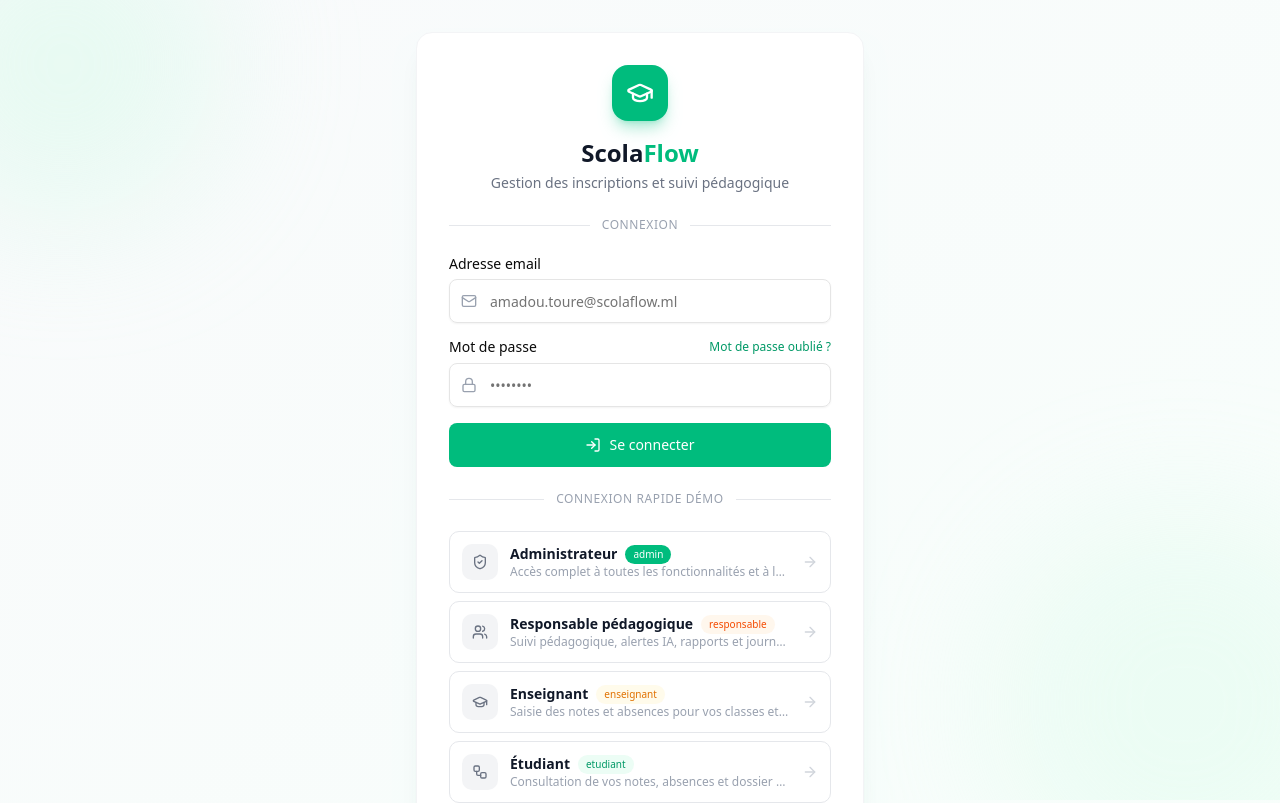
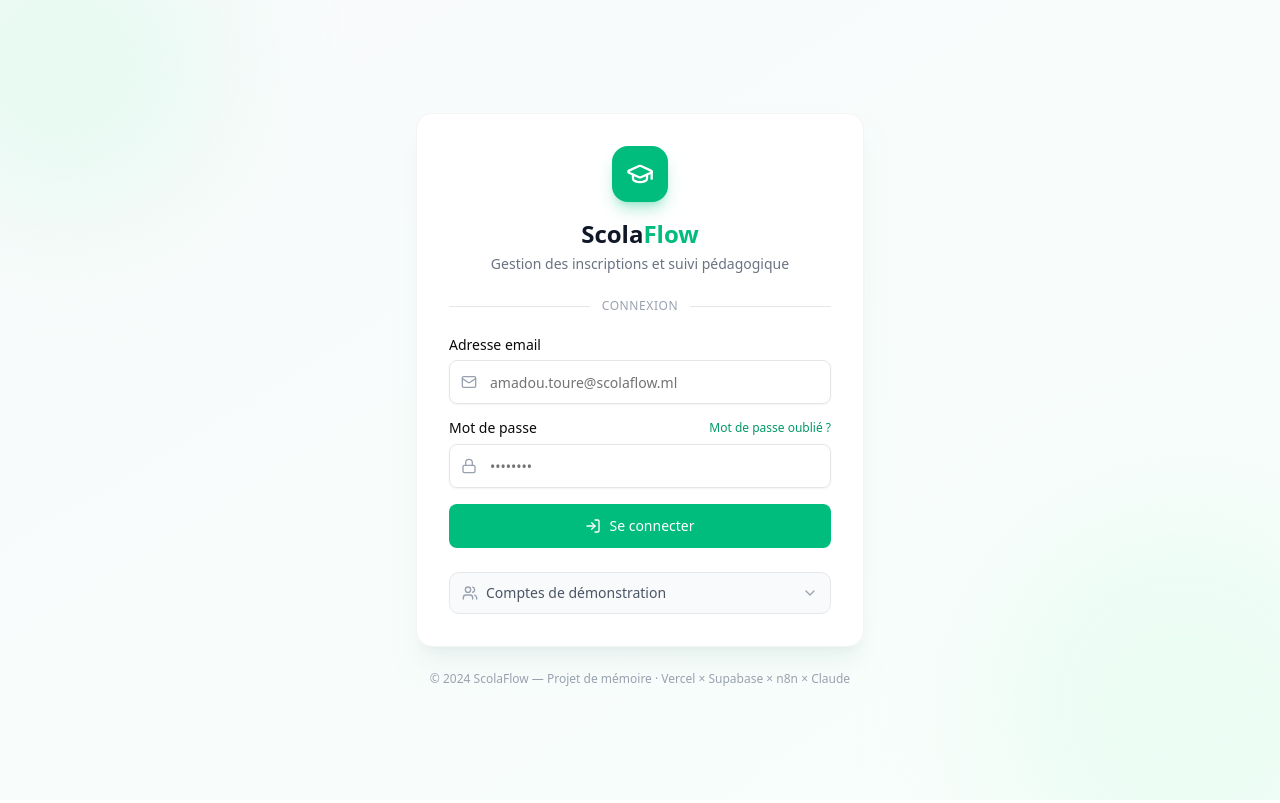
Before and after one commit to amasbarry223/Projet_Memoire-, a Next.js app: page / in a window 1280 px wide. Shown: the top 803 px of the page. Built offline with nearby package versions, Linux system fonts and the light colour scheme.

Commit message:
a4037d34-2598-4d2f-a728-2b29ef92be93

```diff
--- a/src/components/dashboard/login-view.tsx
+++ b/src/components/dashboard/login-view.tsx
@@ -12,6 +12,7 @@ import {
   Users,
   ArrowRight,
   AlertCircle,
+  ChevronDown,
 } from "lucide-react";
 import { Input } from "@/components/ui/input";
 import { Label } from "@/components/ui/label";
@@ -53,6 +54,7 @@ export function LoginView() {
   const [password, setPassword] = useState("");
   const [error, setError] = useState<string | null>(null);
   const [loading, setLoading] = useState(false);
+  const [showDemo, setShowDemo] = useState(false);
 
   function afterLogin(role: Role) {
     setView(defaultView[role]);
@@ -187,17 +189,27 @@ export function LoginView() {
             </Button>
           </form>
 
-          {/* Séparateur quick login */}
-          <div className="my-6 flex items-center gap-3">
-            <span className="h-px flex-1 bg-gray-200" />
-            <span className="text-xs font-medium uppercase tracking-wider text-gray-400">
-              Connexion rapide démo
+          {/* Bascule comptes démo (masqués par défaut) */}
+          <div className="mt-6">
+            <button
+              type="button"
+              onClick={() => setShowDemo((v) => !v)}
+              className="flex w-full items-center justify-between rounded-lg border border-gray-200 bg-gray-50 px-3 py-2.5 text-sm font-medium text-gray-600 transition hover:bg-gray-100"
+              aria-expanded={showDemo}
+            >
+              <span className="flex items-center gap-2">
+                <Users className="size-4 text-gray-400" />
+                Comptes de démonstration
               </span>
-            <span className="h-px flex-1 bg-gray-200" />
-          </div>
+              <ChevronDown
+                className={`size-4 text-gray-400 transition-transform ${
+                  showDemo ? "rotate-180" : ""
+                }`}
+              />
+            </button>
 
-          {/* Quick login par rôle */}
-          <div className="space-y-2">
+            {showDemo && (
+              <div className="mt-2 space-y-2">
                 {demoAccounts.map((account) => {
                   const Icon = roleIcons[account.role];
                   return (
@@ -230,6 +242,8 @@ export function LoginView() {
                   );
                 })}
               </div>
+            )}
+          </div>
         </div>
 
         {/* Pied */}
--- /dev/null
+++ b/upload/verify-hidden.json
@@ -0,0 +1,28 @@
+{
+  "choices": [
+    {
+      "finish_reason": "stop",
+      "index": 0,
+      "message": {
+        "content": "PASS\n\n(1) The 5 role buttons (Administrateur, Responsable, etc.) are NOT visible - PASS\n(2) There is a single button/row labeled 'Comptes de démonstration' with a chevron-down icon (collapsed) - PASS\n(3) The card is now much shorter/more compact - PASS\n(4) The login form (email, password, Se connecter) is still visible above the toggle - PASS\n\nAt the bottom of the card, I see the copyright text: \"© 2024 ScolaFlow — Projet de mémoire · Vercel × Supabase × n8n × Claude\"",
+        "role": "assistant"
+      }
+    }
+  ],
+  "created": 1783271860,
+  "id": "20260706011726e96fe6af18754791",
+  "model": "glm-4.6v",
+  "object": "chat.completion",
+  "request_id": "20260706011726e96fe6af18754791",
+  "usage": {
+    "completion_tokens": 139,
+    "completion_tokens_details": {
+      "reasoning_tokens": 0
+    },
+    "prompt_tokens": 1775,
+    "prompt_tokens_details": {
+      "cached_tokens": 4
+    },
+    "total_tokens": 1914
+  }
+}
--- /dev/null
+++ b/upload/verify-shown.json
@@ -0,0 +1,28 @@
+{
+  "choices": [
+    {
+      "finish_reason": "stop",
+      "index": 0,
+      "message": {
+        "content": "PASS\nRole buttons visible: Administrateur, Responsable pédagogique, Enseignant, Étudiant, Candidat",
+        "role": "assistant"
+      }
+    }
+  ],
+  "created": 1783271895,
+  "id": "2026070601181043e6ac1ab01c4dee",
+  "model": "glm-4.6v",
+  "object": "chat.completion",
+  "request_id": "2026070601181043e6ac1ab01c4dee",
+  "usage": {
+    "completion_tokens": 28,
+    "completion_tokens_details": {
+      "reasoning_tokens": 0
+    },
+    "prompt_tokens": 1062,
+    "prompt_tokens_details": {
+      "cached_tokens": 4
+    },
+    "total_tokens": 1090
+  }
+}
```
Also changed, not shown: upload/login-demo-hidden.png (added), upload/login-demo-shown.png (added). Lines whose indentation alone changed are shown as unchanged.
